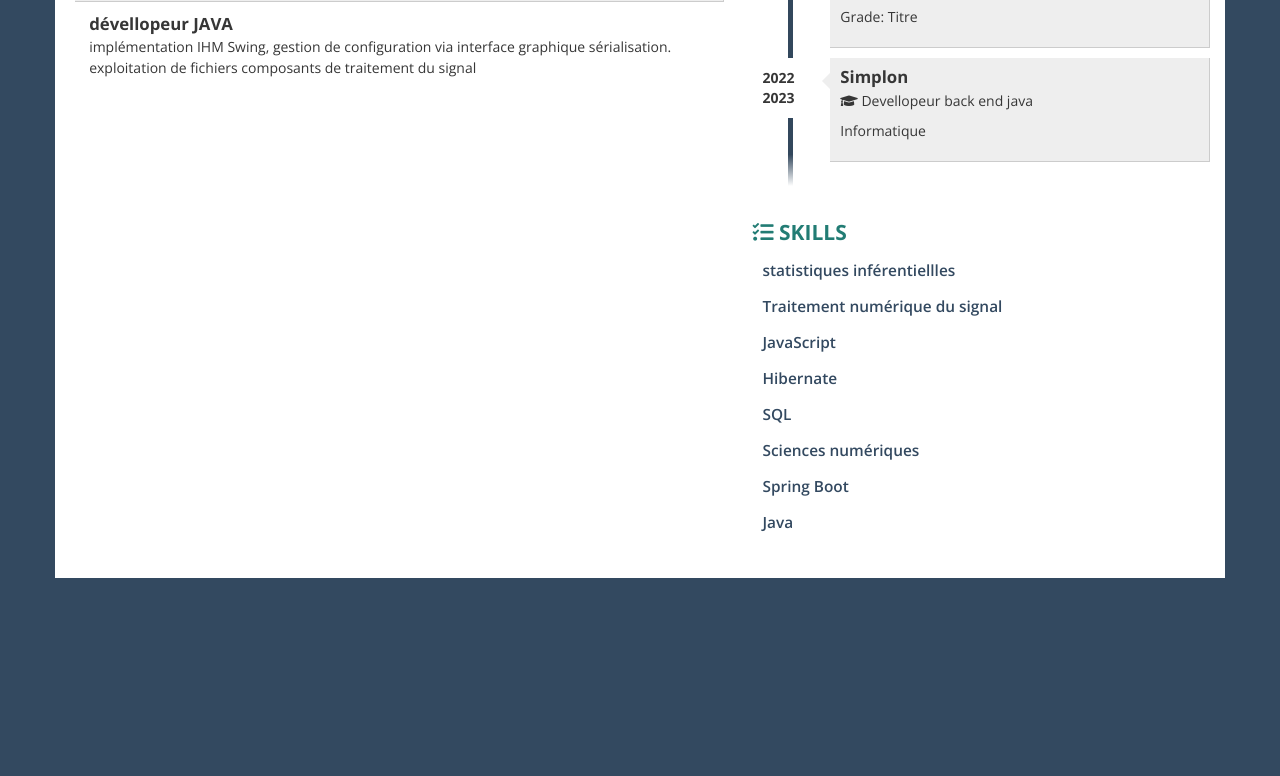
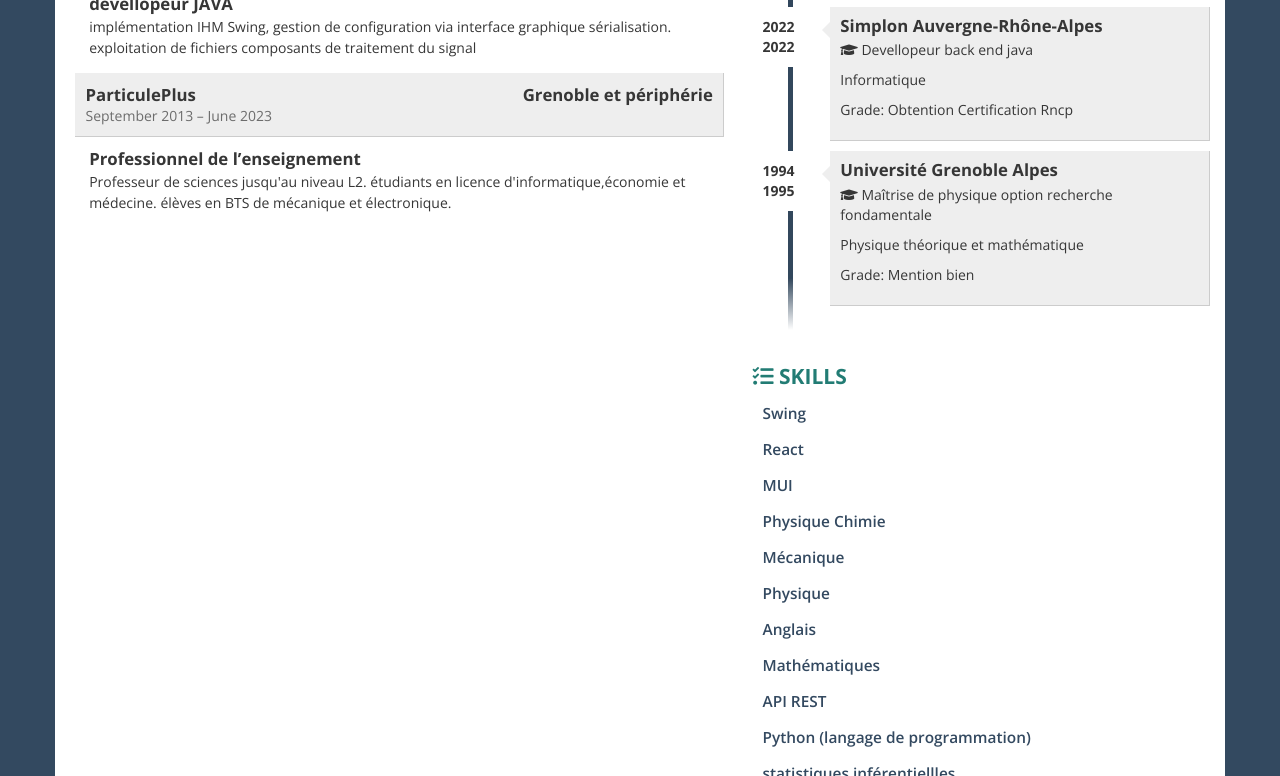
Before and after one commit to Krysalide/Krysalide.github.io, a plain HTML site: page index.html in a window 1280 px wide. Shown: the part 653-1429 px from the top of the page. Before the commit the page ends 1246 px from the top, so only its background shows below. Drawn offline with nearby package versions, Linux system fonts and the light colour scheme.

Commit message:
CV V2 avec plus d'infos

```diff
--- a/index.html
+++ b/index.html
@@ -404,7 +404,7 @@ blockquote,
           <!-- ABOUT ME -->
           <div class="box">
             <h2><i class="fas fa-user ico"></i> About</h2>
-            <p>J'ai validé mon titre de concepteur développeur d'applications niveau Bac+3 en un an. J'ai des compétences sur le framework Spring Boot ainsi que sur le framework React. Je maîtrise les bases de données SQl . Passionné par les sciences en général, mon expérience de professeur m'a permis de développer des connaissances poussées en mathématiques et statistiques . Durant ma mission au CEA j'ai pu approfondir le calcul scientifique en JAVA notamment avec les librairies JDSP et JWAVE (transformées par ondelettes). J'ai mis en place des algorithmes de lissage de spectres ainsi que des outils d'optimisation.  Après cette expérience réussie, je souhaite continuer dans le domaine de l'informatique scientifique et technique. Je recherche activement une alternance dans le domaine de la data et du machine learning pour un M2 chez Openclassroom.</p>
+            <p>J'ai validé mon titre de concepteur développeur d'applications niveau Bac+3 en un an. J'ai des compétences sur le framework Spring Boot ainsi que sur le framework React. Je maîtrise les bases de données SQl . Passionné par les sciences en général, mon expérience de professeur m'a permis de développer des connaissances poussées en mathématiques et statistiques . Durant ma mission au CEA j'ai pu approfondir le calcul scientifique en JAVA notamment avec les librairies JDSP et JWAVE (transformées par ondelettes). J'ai mis en place des algorithmes de lissage de spectres ainsi que des outils d'optimisation.  Après cette expérience réussie, je souhaite continuer dans le domaine de l'informatique scientifique et technique.</p>
           </div>
           <!-- WORK EXPERIENCE -->
           <div class="box">
@@ -421,7 +421,7 @@ blockquote,
                     <div class="address">
                       <a href="https:&#x2F;&#x2F;www.linkedin.com&#x2F;company&#x2F;cea&#x2F;" target= "_blank"><i class="fas fa-globe ico"></i> https:&#x2F;&#x2F;www.linkedin.com&#x2F;company&#x2F;cea&#x2F;</a>
                     </div>
-                    <div class="year">October 2022 – October 2023</div>
+                    <div class="year">October 2022 – Present</div>
                   </div>
                 </div>
                 <div class="row">
@@ -434,6 +434,27 @@ composants de traitement du signal
                   </div>
                 </div>
               </div>
+              <div class="job clearfix">
+                <div class="row">
+                  <div class="details">
+                    <div class="where">
+                      ParticulePlus
+                      <div class="pull-right">
+                        Grenoble et périphérie
+                      </div>
+                    </div>
+                    <div class="year">September 2013 – June 2023</div>
+                  </div>
+                </div>
+                <div class="row">
+                  <div class="job-details col-xs-11">
+                    <div class="profession">Professionnel de l’enseignement</div>
+                    <div class="description">
+                      Professeur de sciences jusqu'au niveau L2. étudiants en licence d'informatique,économie et médecine. élèves en BTS de mécanique et électronique.
+                    </div>
+                  </div>
+                </div>
+              </div>
           </div>
         </div>
         <div class="col-xs-12 col-sm-5">
@@ -442,12 +463,8 @@ composants de traitement du signal
             <h2><i class="fas fa-bullseye ico"></i> Contact</h2>
             <div class="contact-item">
               <div class="icon pull-left text-center"><span class="fas fa-map-marker fa-fw"></span></div>
-              <div class="title pull-right">11 Rue Guétal 38000 Grenoble</div>
-              <div class="title  pull-right"> FR</div>
-            </div>
-            <div class="contact-item">
-              <div class="icon pull-left text-center"><span class="fas fa-phone fa-fw"></span></div>
-              <div class="title only pull-right">0642322164</div>
+
+              <div class="title only  pull-right"> FR</div>
             </div>
             <div class="contact-item">
               <div class="icon pull-left text-center"><span class="fas fa-envelope fa-fw"></span></div>
@@ -469,19 +486,31 @@ composants de traitement du signal
                   <h3>Simplon Auvergne-Rhône-Alpes</h3>
                   <div class="where"></div>
                   <p><i class= "fas fa-graduation-cap ico"></i> Concepteur dévellopeur Full Stack Java</p>
-                  <p>Ingénierie informatique</p>
+                  <p>Design de pages Web, des ressources numériques &#x2F; multimédia et d&#39;&#39;information</p>
+                </div>
+              </li>
+              <li>
+                <div class="year pull-left">2022 2022</div>
+                <div class="description pull-right">
+                  <h3>Simplon Auvergne-Rhône-Alpes</h3>
+                  <div class="where"></div>
+                  <p><i class= "fas fa-graduation-cap ico"></i> Devellopeur back end java</p>
+                  <p>Informatique</p>
                   <p>
-                    Grade: Titre
+                    Grade: Obtention Certification Rncp
                   </p>
                 </div>
               </li>
               <li>
-                <div class="year pull-left">2022 2023</div>
+                <div class="year pull-left">1994 1995</div>
                 <div class="description pull-right">
-                  <h3>Simplon</h3>
+                  <h3>Université Grenoble Alpes</h3>
                   <div class="where"></div>
-                  <p><i class= "fas fa-graduation-cap ico"></i> Devellopeur back end java</p>
-                  <p>Informatique</p>
+                  <p><i class= "fas fa-graduation-cap ico"></i> Maîtrise de physique option recherche fondamentale</p>
+                  <p>Physique théorique et mathématique</p>
+                  <p>
+                    Grade: Mention bien
+                  </p>
                 </div>
               </li>
             </ul>
@@ -489,6 +518,86 @@ composants de traitement du signal
           <!-- SKILLS -->
           <div class="box">
             <h2><i class="fas fa-tasks ico"></i> Skills</h2>
+            <div class="skills clearfix">
+              <div class="item-skills">
+                  Swing
+
+              </div>
+              <div class="col-sm-offset-1 col-sm-12 clearfix">
+              </div>
+            </div>
+            <div class="skills clearfix">
+              <div class="item-skills">
+                  React
+
+              </div>
+              <div class="col-sm-offset-1 col-sm-12 clearfix">
+              </div>
+            </div>
+            <div class="skills clearfix">
+              <div class="item-skills">
+                  MUI
+
+              </div>
+              <div class="col-sm-offset-1 col-sm-12 clearfix">
+              </div>
+            </div>
+            <div class="skills clearfix">
+              <div class="item-skills">
+                  Physique Chimie
+
+              </div>
+              <div class="col-sm-offset-1 col-sm-12 clearfix">
+              </div>
+            </div>
+            <div class="skills clearfix">
+              <div class="item-skills">
+                  Mécanique
+
+              </div>
+              <div class="col-sm-offset-1 col-sm-12 clearfix">
+              </div>
+            </div>
+            <div class="skills clearfix">
+              <div class="item-skills">
+                  Physique
+
+              </div>
+              <div class="col-sm-offset-1 col-sm-12 clearfix">
+              </div>
+            </div>
+            <div class="skills clearfix">
+              <div class="item-skills">
+                  Anglais
+
+              </div>
+              <div class="col-sm-offset-1 col-sm-12 clearfix">
+              </div>
+            </div>
+            <div class="skills clearfix">
+              <div class="item-skills">
+                  Mathématiques
+
+              </div>
+              <div class="col-sm-offset-1 col-sm-12 clearfix">
+              </div>
+            </div>
+            <div class="skills clearfix">
+              <div class="item-skills">
+                  API REST
+
+              </div>
+              <div class="col-sm-offset-1 col-sm-12 clearfix">
+              </div>
+            </div>
+            <div class="skills clearfix">
+              <div class="item-skills">
+                  Python (langage de programmation)
+
+              </div>
+              <div class="col-sm-offset-1 col-sm-12 clearfix">
+              </div>
+            </div>
             <div class="skills clearfix">
               <div class="item-skills">
                   statistiques inférentiellles
```
